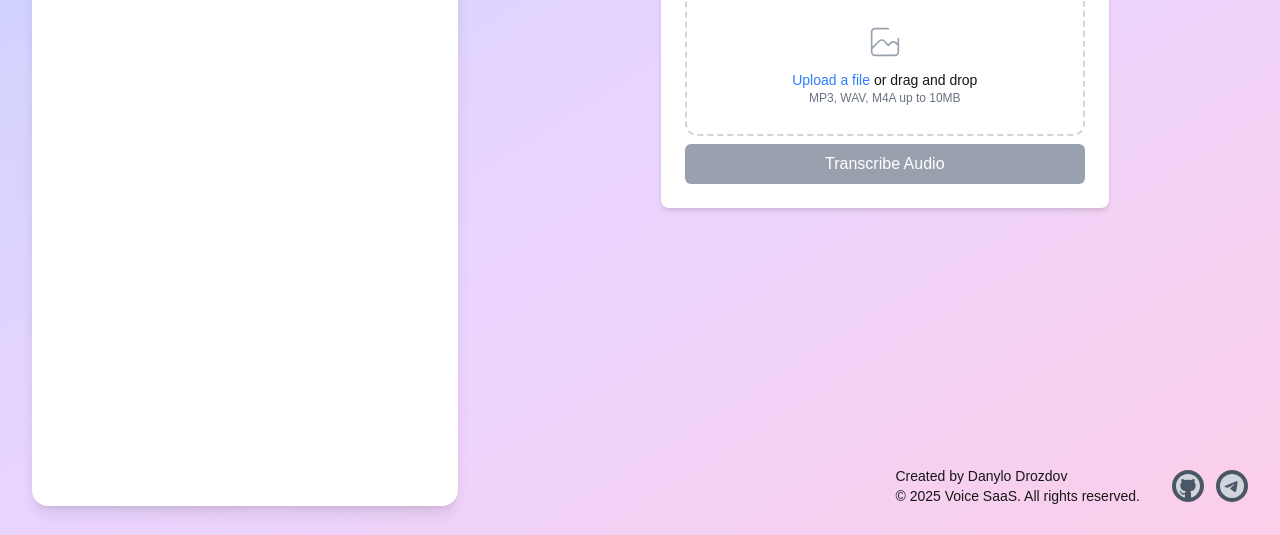
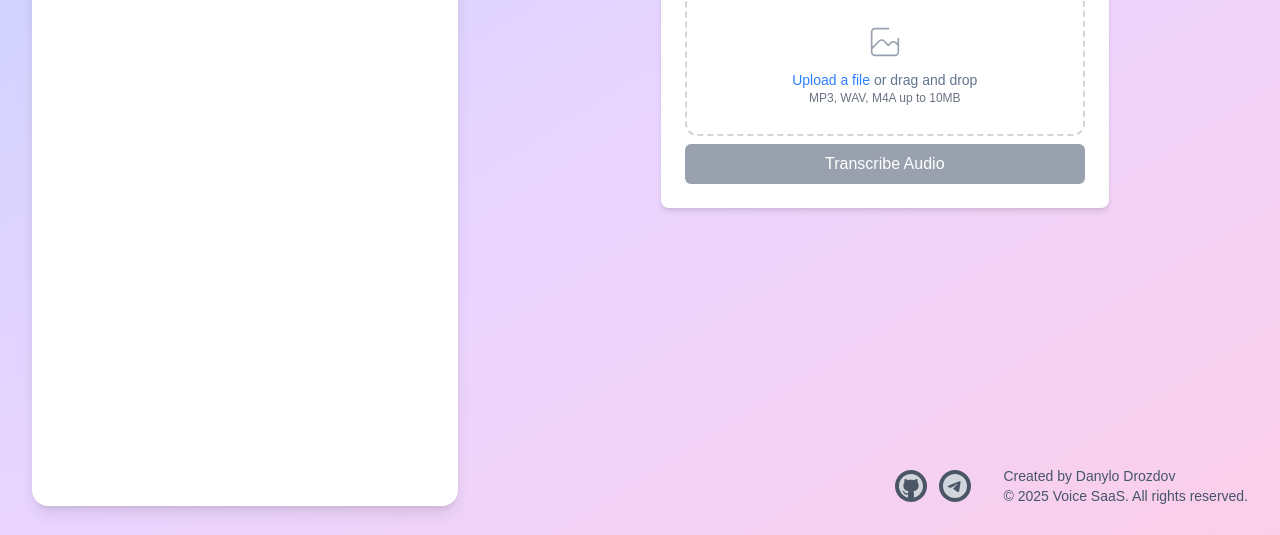
Before and after one commit to HegryLuis/Voice-to-Text, a Next.js app: page /dashboard in a window 1280 px wide. Shown: the part 262-797 px from the top of the page. Built offline with nearby package versions, Linux system fonts and the light colour scheme; no server answers.

Commit message:
Changed footer, tanscription item and upload component  styling again)

```diff
--- a/app/components/HomeComponent.tsx
+++ b/app/components/HomeComponent.tsx
@@ -13,7 +13,7 @@ interface HomeComponentProps {
 
 export default function HomeComponent({ isPremium }: HomeComponentProps) {
   const background = isPremium
-    ? "bg-gradient-to-br from-yellow-200 via-amber-300 to-orange-200"
+    ? "bg-gradient-to-br from-yellow-200 via-amber-200 to-orange-200"
     : "bg-gradient-to-br from-indigo-200 via-purple-200 to-pink-200";
 
   const textClasses = isPremium ? "text-black" : "text-white";
--- a/app/dashboard/components/Footer.tsx
+++ b/app/dashboard/components/Footer.tsx
@@ -3,10 +3,10 @@ import Link from "next/link";
 export default function Footer() {
   return (
     <footer className="pt-8 py-8 px-2 sm:px-6 lg:px-8">
-      <div className=" mx-auto flex flex-col sm:flex-row items-center gap-8 justify-end">
+      <div className=" mx-auto flex flex-row-reverse items-center gap-8">
         <div className="align-center">
-          <p className="text-sm text-black-600">Created by Danylo Drozdov</p>
-          <p className="text-sm text-black-600">
+          <p className="text-sm text-slate-600">Created by Danylo Drozdov</p>
+          <p className="text-sm text-slate-600">
             © 2025 Voice SaaS. All rights reserved.
           </p>
         </div>
--- a/app/dashboard/components/transcription-item.tsx
+++ b/app/dashboard/components/transcription-item.tsx
@@ -38,7 +38,7 @@ export default function TranscriptionItem({
       {isTooLong && (
         <button
           onClick={() => setIsExpanded(!isExpanded)}
-          className={`text-xs font-semibold mt-3 ${"text-blue-400 hover:text-blue-300"}`}
+          className={`text-xs font-semibold mt-3 ${"text-blue-400 hover:text-blue-300"} cursor-pointer`}
         >
           {isExpanded ? "Show less" : "Show more..."}
         </button>
--- a/app/dashboard/components/upload-component.tsx
+++ b/app/dashboard/components/upload-component.tsx
@@ -189,13 +189,17 @@ export default function UploadComponent({
               onChange={(e) => setLanguage(e.target.value)}
               className={`peer block w-full px-3 py-2 bg-white border border-gray-300 rounded-md shadow-sm
                           focus:outline-none focus:ring-blue-500 focus:border-blue-500 sm:text-sm
-                          appearance-none cursor-pointer ${itemCardClasses}`}
+                          appearance-none cursor-pointer text-black ${itemCardClasses}`}
             >
-              <option value="" disabled className="text-gray-400">
+              <option value="" disabled className="text-slate-400">
                 Please select a language...
               </option>
               {supportedLanguages.map((lang) => (
-                <option key={lang.code} value={lang.code}>
+                <option
+                  key={lang.code}
+                  value={lang.code}
+                  className="text-slate-600"
+                >
                   {lang.name}
                 </option>
               ))}
@@ -226,8 +230,9 @@ export default function UploadComponent({
             onDragOver={handleDragOver}
             onDragLeave={handleDragLeave}
             onDrop={handleDrop}
+            onClick={() => fileInputRef.current?.click()}
             className={`mt-1 flex flex-col items-center justify-center w-full h-36 px-6
-                       border-2 border-dashed rounded-xl transition-colors ${
+                       border-2 border-dashed rounded-xl transition-colors cursor-pointer ${
                          isDragging
                            ? "border-blue-500 bg-blue-500/10"
                            : isPremium
@@ -253,10 +258,9 @@ export default function UploadComponent({
                 />
               </svg>
 
-              <p className={`mt-2 text-sm`}>
+              <p className={`mt-2 text-sm text-slate-500`}>
                 <button
                   type="button"
-                  onClick={() => fileInputRef.current?.click()}
                   className="font-medium text-blue-500 hover:text-blue-400 focus:outline-none cursor-pointer"
                 >
                   Upload a file
--- a/app/dashboard/page.tsx
+++ b/app/dashboard/page.tsx
@@ -34,7 +34,7 @@ export default async function DashboardPage() {
   const { transcriptions, count, isPremium } = await getUserData();
 
   const background = isPremium
-    ? "bg-gradient-to-br from-yellow-200 via-amber-300 to-orange-200"
+    ? "bg-gradient-to-br from-yellow-200 via-amber-200 to-orange-200"
     : "bg-gradient-to-br from-indigo-200 via-purple-200 to-pink-200";
 
   return (
```
